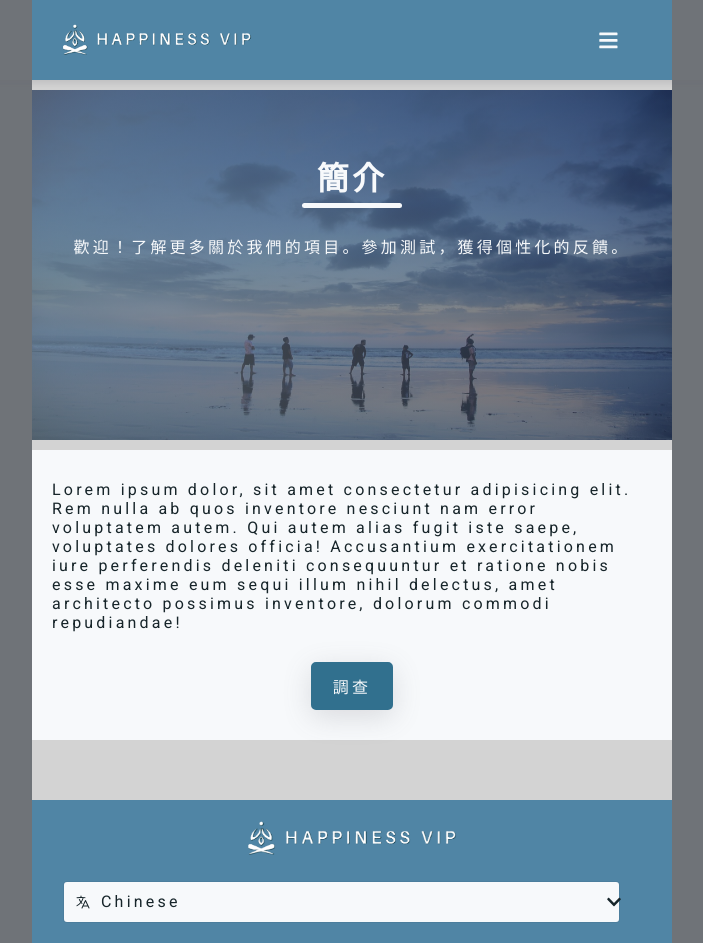
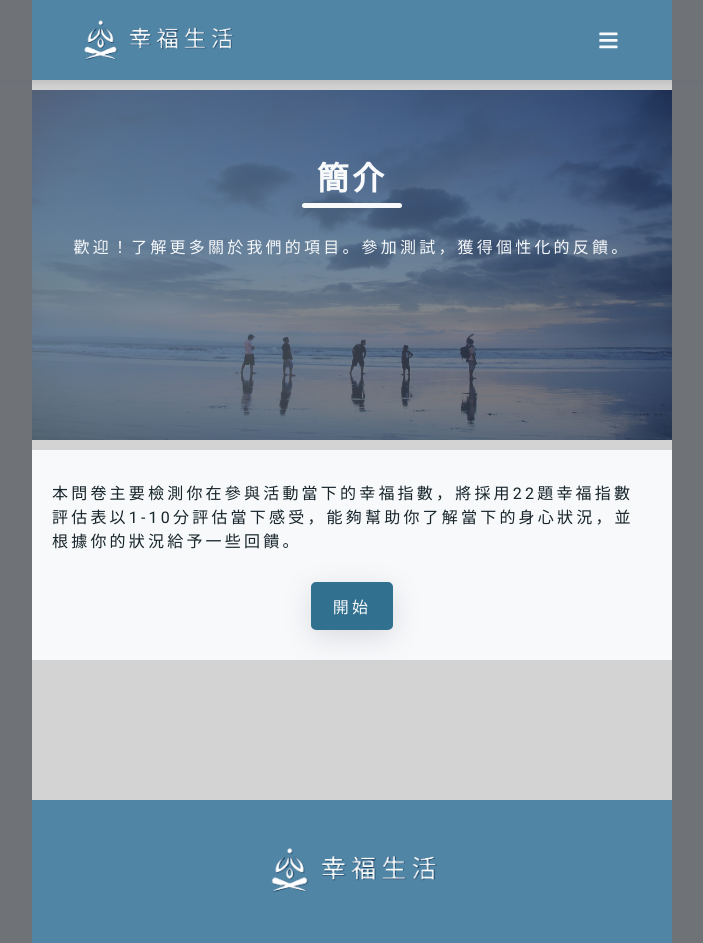
Before and after one commit to fordonez792/Happiness-VIP-Client, a React app: page / in a window 1280 px wide. Shown: the top 943 px of the page, without its empty margins (288-991 px from the left). Built offline with nearby package versions, Linux system fonts and the light colour scheme; no server answers.

Commit message:
Added some changes to translations

```diff
--- a/src/assets/translations.js
+++ b/src/assets/translations.js
@@ -92,11 +92,18 @@ export const homeTranslations = [
   },
   {
     id: 2,
-    english: "SURVEY",
-    chinese: "調查",
+    english: "START",
+    chinese: "開始",
   },
   {
     id: 3,
+    english:
+      "This questionnaire primarily measures your happiness index during activity participation. It will use a 22-item Happiness Index Assessment Form to assess your current feelings on a scale of 1-10. It can help you understand your current physical and mental state and provide some feedback based on your condition.",
+    chinese:
+      "本問卷主要檢測你在參與活動當下的幸福指數，將採用22題幸福指數評估表以1-10分評估當下感受，能夠幫助你了解當下的身心狀況，並根據你的狀況給予一些回饋。",
+  },
+  {
+    id: 4,
     english:
       "Welcome! Get to know more about our project. Take the test and get some personalized feedback.",
     chinese: "歡迎！了解更多關於我們的項目。參加測試，獲得個性化的反饋。",
@@ -144,14 +151,13 @@ export const loginTranslations = [
 export const surveyTranslations = [
   {
     id: 1,
-    english: "SURVEY",
-    chinese: "調查",
+    english: "Happiness Index Assessment",
+    chinese: "幸福指數評估表",
   },
   {
     id: 2,
-    english:
-      "To take the happiness test, mark your answers based on how well each statement describes your feelings.",
-    chinese: "進行幸福測試時，根據每個描述你感受的程度標記你的答案。",
+    english: "Use a scale of 1-10 to evaluate your level of feelings",
+    chinese: "本量尺用1-10評估你的感受程度",
   },
   {
     id: 3,
@@ -187,7 +193,8 @@ export const surveyTranslations = [
     id: 9,
     english:
       "Take our free happiness test in less than 5 minutes and discover more about yourself.",
-    chinese: "花不到5分鐘參加我們的免費幸福測試，發現更多關於自己的資訊。",
+    chinese:
+      "本網站問卷過程約5分鐘，主要了解你當下的情緒狀態，所獲得的數據，將分數經過轉換後，給予相關的幸福活動建議，整體數據將匿名處理僅做調查分析用，請放心作答。",
   },
 ];
 
--- a/src/components/Footer.js
+++ b/src/components/Footer.js
@@ -4,6 +4,7 @@ import { FaChevronDown } from "react-icons/fa";
 import { useNavigate } from "react-router-dom";
 
 import happinessLogo from "../assets/Happiness-Logo.png";
+import happinessLogoChinese from "../assets/Happiness-Logo-Chinese.png";
 import { useAuthStateContext } from "../context/AuthStateContext";
 import { useLanguageContext } from "../context/LanguageContext";
 import { footerTranslations } from "../assets/translations";
@@ -43,7 +44,15 @@ const Footer = () => {
       <div className="container">
         <footer>
           <article className="logo">
-            <img src={happinessLogo} alt="Logo" onClick={() => navigate("/")} />
+            <img
+              src={
+                language === "English"
+                  ? happinessLogo
+                  : language === "Chinese" && happinessLogoChinese
+              }
+              alt="Logo"
+              onClick={() => navigate("/")}
+            />
           </article>
           <article className="language">
             <div className="field-container" onClick={(e) => openDropdown(e)}>
--- a/src/components/Navbar.js
+++ b/src/components/Navbar.js
@@ -3,9 +3,12 @@ import { Outlet, useNavigate } from "react-router-dom";
 import { FaBars } from "react-icons/fa";
 
 import happinessLogo from "../assets/Happiness-Logo.png";
+import happinessLogoChinese from "../assets/Happiness-Logo-Chinese.png";
 import MenuDropdown from "./MenuDropdown";
+import { useLanguageContext } from "../context/LanguageContext";
 
 const Navbar = () => {
+  const { language } = useLanguageContext();
   const [isDropdownOpen, setIsDropdownOpen] = useState(false);
   const navigate = useNavigate();
 
@@ -16,7 +19,15 @@ const Navbar = () => {
           <nav className="navbar">
             <div className="logo">
               <article className="header">
-                <img src={happinessLogo} alt="" onClick={() => navigate("/")} />
+                <img
+                  src={
+                    language === "English"
+                      ? happinessLogo
+                      : language === "Chinese" && happinessLogoChinese
+                  }
+                  alt=""
+                  onClick={() => navigate("/")}
+                />
               </article>
             </div>
             <div className="menu">
--- a/src/pages/Home.js
+++ b/src/pages/Home.js
@@ -23,20 +23,17 @@ const Home = () => {
             </h1>
             <p>
               {language === "English"
-                ? homeTranslations[2].english
-                : language === "Chinese" && homeTranslations[2].chinese}
+                ? homeTranslations[3].english
+                : language === "Chinese" && homeTranslations[3].chinese}
             </p>
           </div>
         </article>
 
         <article className="intro">
           <p>
-            Lorem ipsum dolor, sit amet consectetur adipisicing elit. Rem nulla
-            ab quos inventore nesciunt nam error voluptatem autem. Qui autem
-            alias fugit iste saepe, voluptates dolores officia! Accusantium
-            exercitationem iure perferendis deleniti consequuntur et ratione
-            nobis esse maxime eum sequi illum nihil delectus, amet architecto
-            possimus inventore, dolorum commodi repudiandae!
+            {language === "English"
+              ? homeTranslations[2].english
+              : language === "Chinese" && homeTranslations[2].chinese}
           </p>
           <div className="btn-container">
             <div className="primary-button" onClick={() => navigate("/survey")}>
--- a/src/pages/Results.js
+++ b/src/pages/Results.js
@@ -48,7 +48,7 @@ const Results = () => {
                   ? resultsTranslations[1].english
                   : language === "Chinese" && resultsTranslations[1].chinese}
               </p>
-              <p>{results.positive}</p>
+              <p>{results.positive.toFixed(1)}</p>
             </div>
             <div className="item">
               <p>
@@ -56,9 +56,9 @@ const Results = () => {
                   ? resultsTranslations[2].english
                   : language === "Chinese" && resultsTranslations[2].chinese}
               </p>
-              <p>{results.negative}</p>
+              <p>{results.negative.toFixed(1)}</p>
             </div>
-            <div>
+            <div className="feedback">
               <p>{state.state}</p>
               <p>{state.feedback}</p>
             </div>
--- a/src/pages/Survey.js
+++ b/src/pages/Survey.js
@@ -173,21 +173,6 @@ const Survey = () => {
               : language === "Chinese" && surveyTranslations[1].chinese}
           </p>
         </article>
-        <article className="scale">
-          <p>
-            <span>
-              {language === "English"
-                ? surveyTranslations[2].english
-                : language === "Chinese" && surveyTranslations[2].chinese}
-            </span>
-            <span>1</span>·<span>10</span>
-            <span>
-              {language === "English"
-                ? surveyTranslations[3].english
-                : language === "Chinese" && surveyTranslations[3].chinese}
-            </span>
-          </p>
-        </article>
         <form className="survey">
           <div className="question email">
             <h1>
@@ -245,6 +230,21 @@ const Survey = () => {
               })}
             </div>
           </div>
+          <article className="scale">
+            <p>
+              <span>
+                {language === "English"
+                  ? surveyTranslations[2].english
+                  : language === "Chinese" && surveyTranslations[2].chinese}
+              </span>
+              <span>1</span>·<span>10</span>
+              <span>
+                {language === "English"
+                  ? surveyTranslations[3].english
+                  : language === "Chinese" && surveyTranslations[3].chinese}
+              </span>
+            </p>
+          </article>
           {questions.map((question) => {
             const { id, statement } = question;
             return (
--- a/src/style.css
+++ b/src/style.css
@@ -842,6 +842,14 @@ body {
 #results .container .results .item p:first-child {
   font-weight: 700;
 }
+#results .container .results .feedback {
+  margin-bottom: 50px;
+}
+#results .container .results .feedback p:first-child {
+  /* font-weight: 700; */
+  /* font-size: 20px; */
+  text-align: center;
+}
 #results .container .no-results {
   width: 70%;
   margin-bottom: 30px;
```
Also changed, not shown: src/assets/Happiness-Logo-Chinese.png (added).
